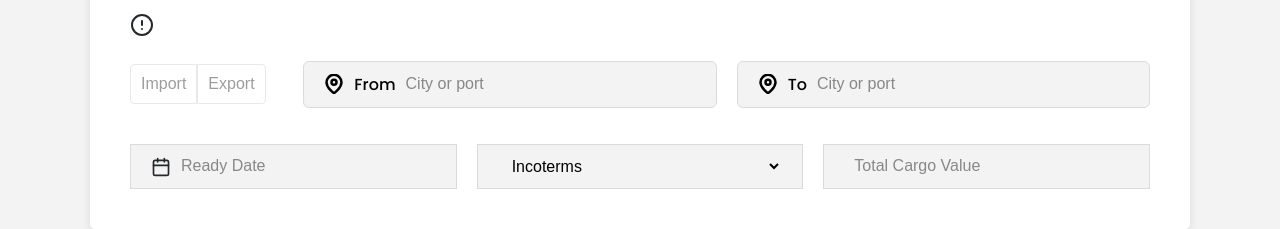
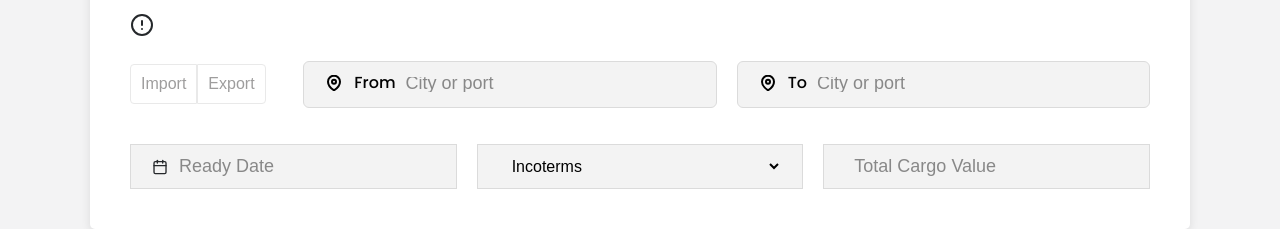
Before and after one commit to Dr-Oxy/send-freight, a React (Create React App) app: page / in a window 1280 px wide. Shown: the part 466-695 px from the top of the page. Built offline with nearby package versions, Linux system fonts and the light colour scheme.

Commit message:
alignment fixes

```diff
--- a/src/Assets/importExport.css
+++ b/src/Assets/importExport.css
@@ -82,7 +82,12 @@
 
 ::placeholder {
   color: #888888;
-  font-size: 16px;
+  font-size: 18px;
+}
+
+.group-icon {
+  align-self: center;
+  margin-top: -3px;
 }
 
 .import-export .bottom-option {
@@ -108,6 +113,16 @@
   margin-left: 10px;
 }
 
+.import-export .bottom-option .bottom-input input {
+  width: 100%;
+  height: 100%;
+  font-size: 16px;
+}
+
+.bottom-input svg {
+  align-self: center;
+}
+
 .import-export .bottom-option .bottom-input select {
   width: 100%;
   font-size: 16px;
@@ -116,6 +131,11 @@
 @media screen and (max-width: 400px) {
   .import-export {
     padding: 20px;
+  }
+
+  .group-icon {
+    align-self: center;
+    margin-top: -5px;
   }
 }
 
@@ -141,12 +161,6 @@
   }
 }
 
-/* @media screen and (max-width: 330px) {
-  .import-export .top-option .locat-dir {
-    max-width: 240px;
-  }
-} */
-
 @media screen and (min-width: 1000px) and (max-width: 1199px) {
   .import-export .top-option {
     gap: 40px;
--- a/src/components/ImportExport.jsx
+++ b/src/components/ImportExport.jsx
@@ -44,10 +44,10 @@ const ImportExport = () => {
 
         <div className="locat-from">
           <div className="locat-dir d-flex-ac">
-            <div className="d-flex-ac">
+            <div className="group-icon d-flex-ac">
               <svg
                 width="20"
-                height="20"
+                height="16"
                 viewBox="0 0 24 24"
                 fill="none"
                 xmlns="http://www.w3.org/2000/svg"
@@ -81,10 +81,10 @@ const ImportExport = () => {
 
         <div className="locat-to">
           <div className="locat-dir d-flex-ac">
-            <div className="d-flex-ac">
+            <div className="group-icon d-flex-ac">
               <svg
                 width="20"
-                height="20"
+                height="16"
                 viewBox="0 0 24 24"
                 fill="none"
                 xmlns="http://www.w3.org/2000/svg"
@@ -122,7 +122,7 @@ const ImportExport = () => {
           <div className="bottom-input d-flex-ac">
             <svg
               width="20"
-              height="20"
+              height="16"
               viewBox="0 0 24 24"
               fill="none"
               xmlns="http://www.w3.org/2000/svg"
```
